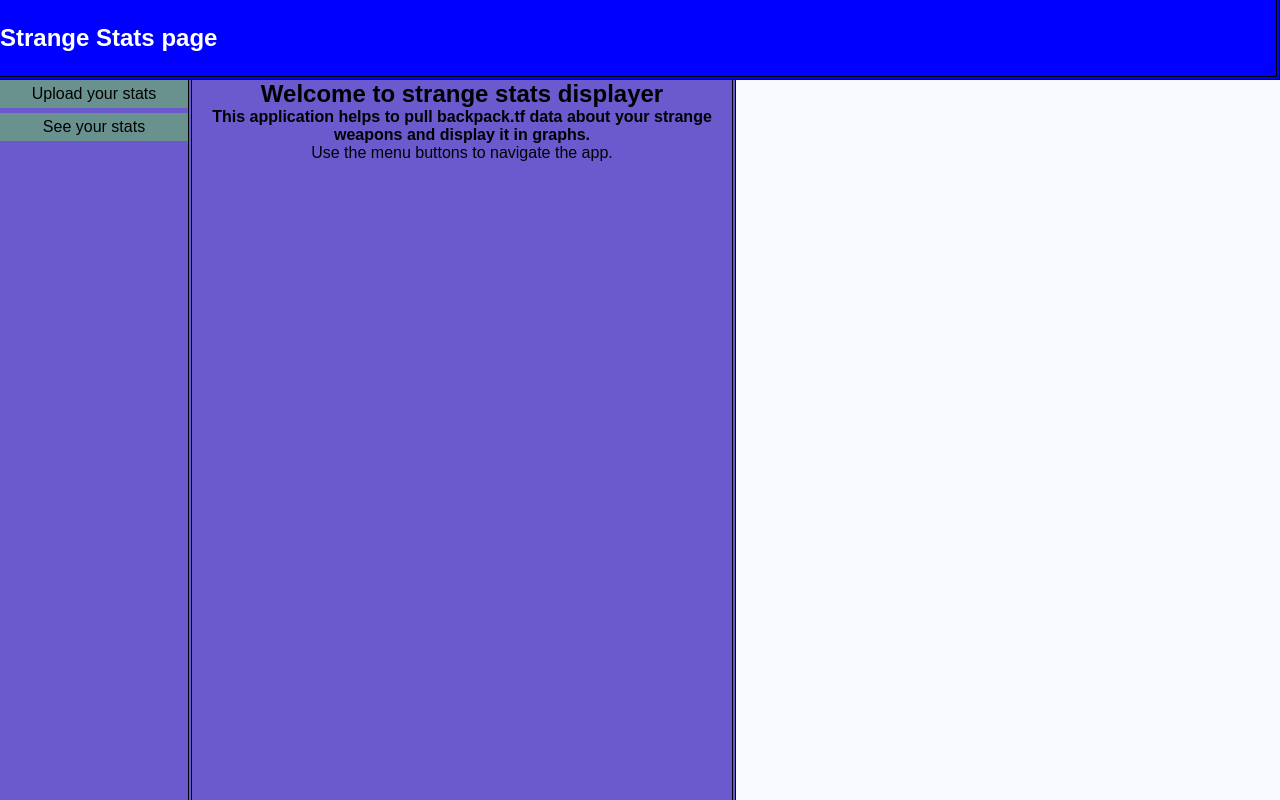
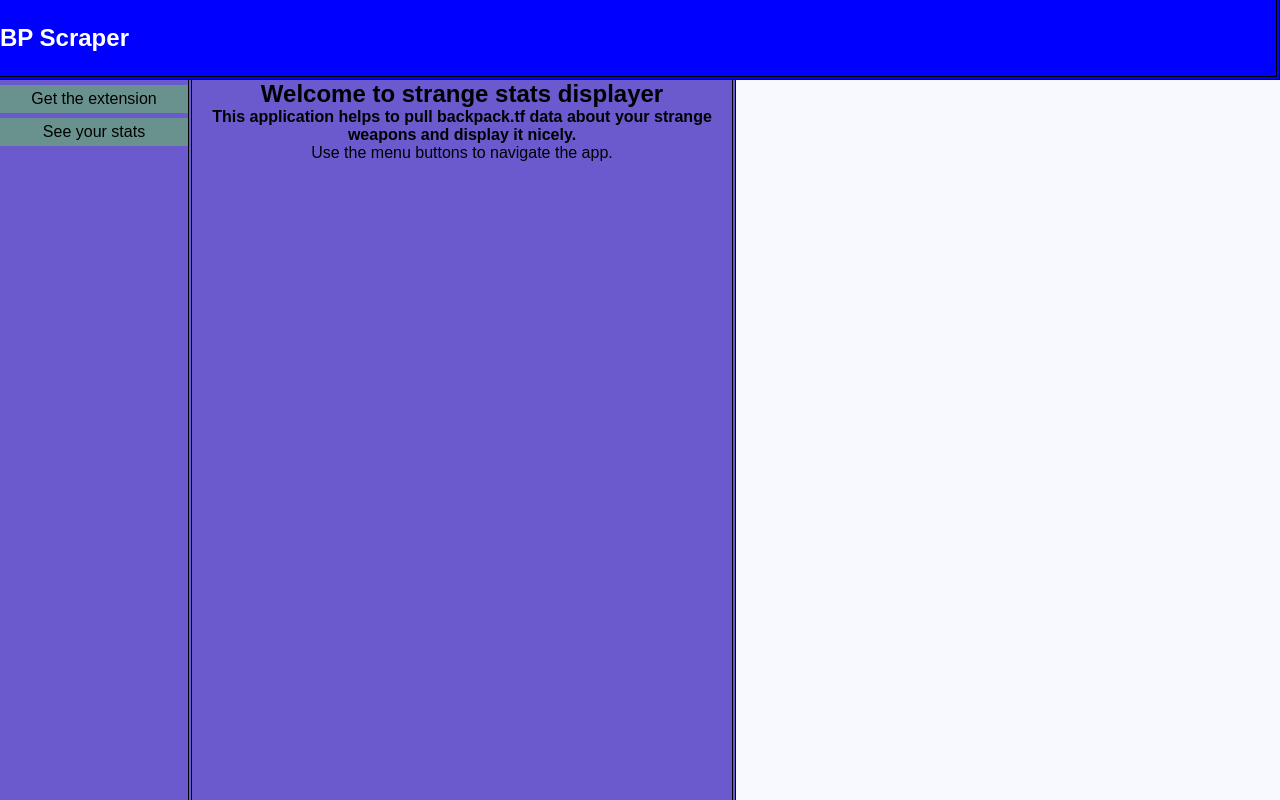
Before and after one commit to Kamo9/bp-scraper, a FastAPI app: page / in a window 1280 px wide. Run offline with FastAPI, Linux system fonts and the light colour scheme; some libraries are stand-ins or nearby versions.

Commit message:
adapt site to new idea, add basic item viewing

```diff
--- a/chrome-ext/popup.html
+++ b/chrome-ext/popup.html
@@ -27,9 +27,6 @@
 			font-size: 12px;
 			overflow: auto;
 		}
-		#progress-box{
-			float: right;
-		}
 	</style>
 </head>
 <body>
--- a/main.py
+++ b/main.py
@@ -25,7 +25,7 @@ templates = Jinja2Templates(directory="templates");
 async def get_existing_timestamps(steamid64: str, db: session = Depends(get_db)):
 	try:
 		query = text("SELECT DISTINCT timestamp from weapons where steamid = :steamid64");
-		query_result = (db.execute(query, {"steamid64": steamid64}));
+		query_result = db.execute(query, {"steamid64": steamid64});
 		timestamps = set([row[0] for row in query_result]);
 
 		return{
@@ -78,6 +78,24 @@ async def upload_inventory(payload: dict, db: session = Depends(get_db)):
 		"status": "success",
 		"message": "Successfully added."
 	};
+@app.get("/api/fetch-user-items/{steamid64}")
+async def fetch_user_items(steamid64: str, db: session = Depends(get_db)):
+	query = text("""
+		SELECT distinct original_id, name
+		FROM weapons
+		WHERE steamid = :steamid64
+		AND timestamp = (select timestamp from weapons where steamid = :steamid64 order by timestamp desc limit 1)
+		""");
+	query_result = db.execute(query, {"steamid64": steamid64});
+	dict_result = {};
+	for row in query_result:
+		dict_result[row[0]] = row[1];
+
+	json_result = json.dumps(dict_result);
+	return{
+		"status": "success",
+		"items": dict_result
+	}
 
 @app.get("/", response_class=HTMLResponse)
 async def home(request: Request):
--- a/templates/index.html
+++ b/templates/index.html
@@ -33,7 +33,7 @@
 			border-right: 4px black double;
 			border-bottom: 4px black double;
 		}
-		.przycisk button{
+		.przycisk{
 			width: 100%;
 			display: inline-block;
 			border: none;
@@ -90,69 +90,88 @@
 			background-color: slateblue;
 			border-right: 4px black double;
 		}
+		.fetched-item{
+			float: left;
+			height: 100px;
+			width: 250px;
+			border-radius: 5%;
+			border: 2px solid #CF6A32;
+			background-color: slategray;
+			font-family: sans-serif;
+			font-weight: bold;
+			margin: 5px;
+		}
 	</style>
 </head>
 <body>
 <div id="container">
 	<header>
-		<span id="logo"><button onclick="show_home()" class="cleanbutton"><h2>Strange Stats page</h2></button></span>
+		<span id="logo"><button onclick="show_home()" class="cleanbutton"><h2>BP Scraper</h2></button></span>
 	</header>
 	<section id="lewo" class="przycisk">
 		<ul>
-			<li><button onclick="show_upload()" class="cleanbutton" id="goto_upload">Upload your stats</button></li>
-			<li><button onclick="show_display()" class="cleanbutton" id="goto_display">See your stats</button></li>
+			<li><button onclick="show_extension()" class="przycisk cleanbutton" id="goto_display">Get the extension</button></li>
+			<li><button onclick="show_display()" class="przycisk cleanbutton" id="goto_display">See your stats</button></li>
 		</ul>
 	</section>
 	<section id="prawo">
 		<section id="prawo-tekst">
 			<div id="content-home">
 				<h2>Welcome to strange stats displayer</h2>
-				<h4>This application helps to pull backpack.tf data about your strange weapons and display it in graphs.</h4>
+				<h4>This application helps to pull backpack.tf data about your strange weapons and display it nicely.</h4>
 				<p>Use the menu buttons to navigate the app.</p>
-			</div>
-			<div class="niema" id="content-upload">
-				<h2>Get your inventories</h2>
-				<h4>We need backpack.tf cookies to pull historical inventories from them.</h4>
-				<h4>Fill in the below fields and proceed to starting the downloads (they take some time)</h4>
-				<div id="cookie-pull-status">Waiting for cookies from extension...</div>
-				<button onclick="refresh_cookie_status()" id="refresh">Refresh cookie status</button>
 			</div>
 			<div class="niema" id="content-display">
 				<h2>Your stats</h2>
 				<h4>Your stats for downloaded inventories</h4>
 				<h4>If the data is incomplete, download the remaining backpack.tf inventories.</h4>
+				<p>Your steamid64:</p>
+				<input type="text" id="steamid">
+				<button id="get-data">Show your data</button>
+				<div id="fetched-items">
+
+				</div>
+			</div>
+			<div class="niema" id="content-extension">
+				<h2>Get the extension</h2>
+				<h4>Use the extension to upload inventories into the server</h4>
+				<h4>The information will be used to display items on this site.</h4>
+				<a class="przycisk" target="_blank" href="https://github.com/Kamo9/bp-scraper/tree/dea214c3872a2a9f5b89099834740ff0c3eea1d7/chrome-ext">Download</a>
 			</div>
 		</section>
 	</section>
 </div>
 </body>
 <script>
-/*I hate how this is done.*/
+const BACKEND_URL = "http://localhost:8001"
+function show_extension(){
+	document.getElementById("content-extension").classList.remove("niema");
+	document.getElementById("content-display").classList.add("niema");
+	document.getElementById("content-home").classList.add("niema");
+}
 function show_home(){
 	document.getElementById("content-home").classList.remove("niema");
-	document.getElementById("content-upload").classList.add("niema");
 	document.getElementById("content-display").classList.add("niema");
-}
-function show_upload(){
-	document.getElementById("content-upload").classList.remove("niema");
-	document.getElementById("content-home").classList.add("niema");
-	document.getElementById("content-display").classList.add("niema");
+	document.getElementById("content-extension").classList.add("niema");
 }
 function show_display(){
 	document.getElementById("content-display").classList.remove("niema");
-	document.getElementById("content-upload").classList.add("niema");
 	document.getElementById("content-home").classList.add("niema");
+	document.getElementById("content-extension").classList.add("niema");
 }
-async function refresh_cookie_status(){
-	const info_div = document.getElementById("cookie-pull-status");
-	try{
-		const response = await fetch("/api/are-cookies-present");
-		if(response.ok){
-			info_div.innerHTML = response.message;
-		}
-	}catch (e){
-		info_div.innerHTML = "Error: " + e.message;
-	}
-}
+document.getElementById("get-data").addEventListener("click", async () => {
+	const steamid64 = document.getElementById("steamid").value;
+	const item_container = document.getElementById("fetched-items");
+	item_container.innerHTML = "";
+	items_response = await fetch(`${BACKEND_URL}/api/fetch-user-items/${steamid64}`);
+	items_json = (await items_response.json()).items;
+	items_map = new Map(Object.entries(items_json));
+
+	console.log(items_map);
+	items_map.forEach((value, key) => {
+		item_container.innerHTML += `<div class="fetched-item" id="fetched-item-${key}">${value}</div>`;
+		console.log(value);
+	})
+})
 </script>
 </html>
```
